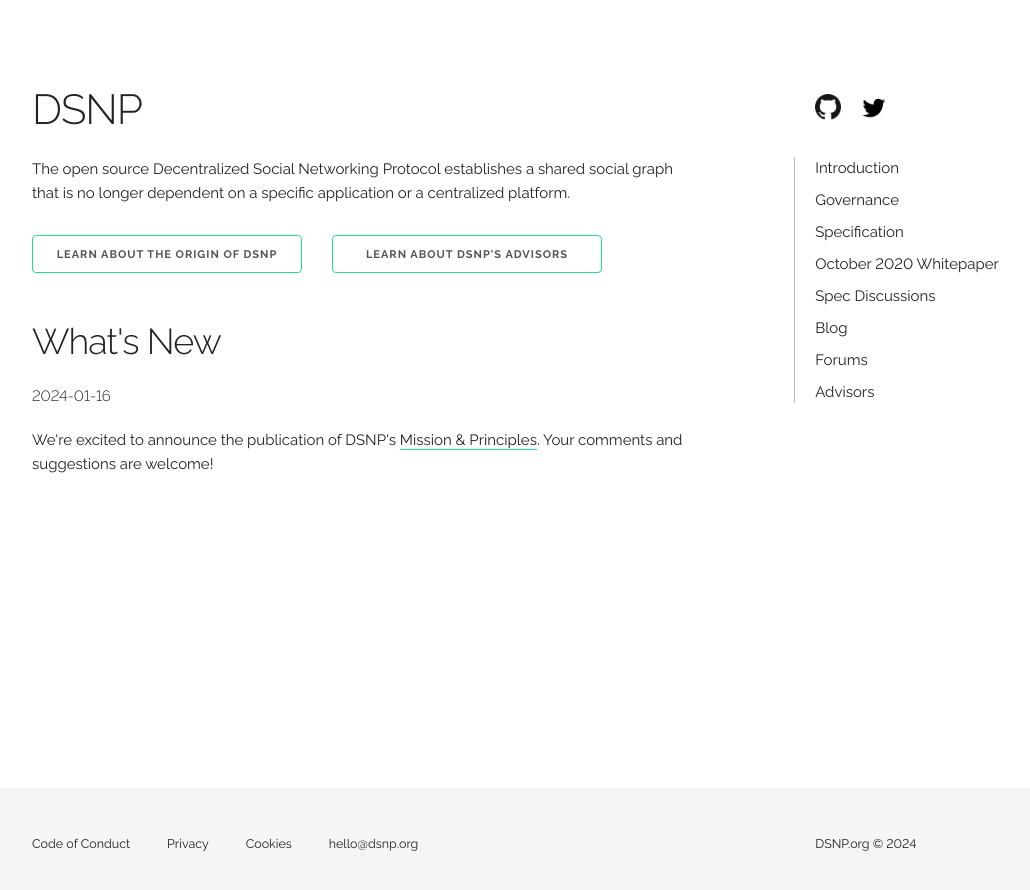
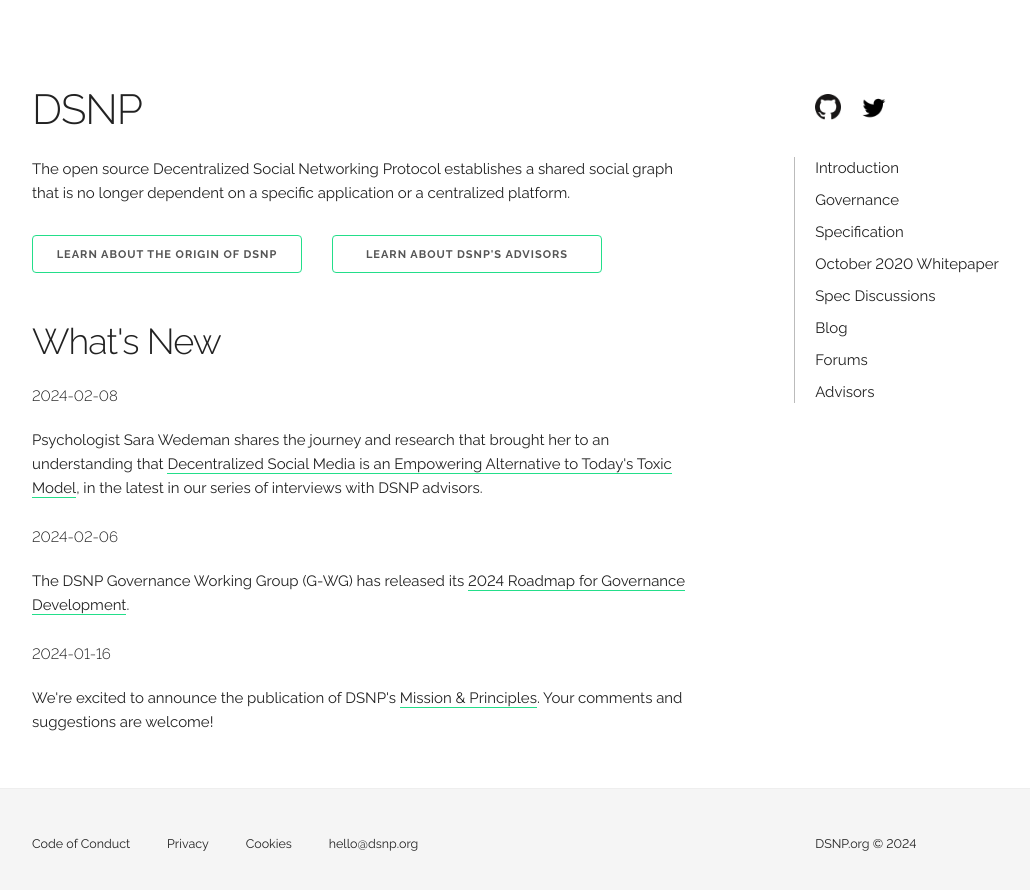
Before and after one commit to DSNP-org/dsnp-web, a Jekyll site: the page built from index.html, in a window 1280 px wide. Shown: the top 890 px of the page, without its empty margins (108-1138 px from the left). Built offline with Jekyll 4.4.1, drawn with Linux system fonts in a browser that asks for light colours; comment, search, counter and statistics services are not loaded.

Commit message:
Sara Wedeman interview

```diff
--- a/index.html
+++ b/index.html
@@ -11,6 +11,19 @@
 <a href="blog/2023/05/10/if-code-is-law-then-protocols-are-good-manners-that-help-us-get-along.html" class="button">Learn about DSNP's advisors</a>
 </p>
   <h3>What's New</h3>
+  <h6>2024-02-08</h6>
+  <p>Psychologist Sara Wedeman shares the journey and research that
+  brought her to an understanding that <a
+  href="blog/2024/02/08/decentralized-social-media-empowering-alternative.html">Decentralized
+  Social Media is an Empowering Alternative to Today's Toxic
+  Model</a>, in the latest in our series of interviews with DSNP
+  advisors.</p>
+
+  <h6>2024-02-06</h6>
+  <p>The DSNP Governance Working Group (G-WG) has released its <a
+  href="blog/2024/02/06/governance-roadmap.html">2024 Roadmap for
+  Governance Development</a>.</p>
+
   <h6>2024-01-16</h6>
   <p>We're excited to announce the publication of DSNP's <a
   href="mission-principles.html">Mission &amp; Principles</a>.
```
Also changed, not shown: blog/_posts/2024-02-08-decentralized-social-media-empowering-alternative.md (added, +82 -0 lines).
